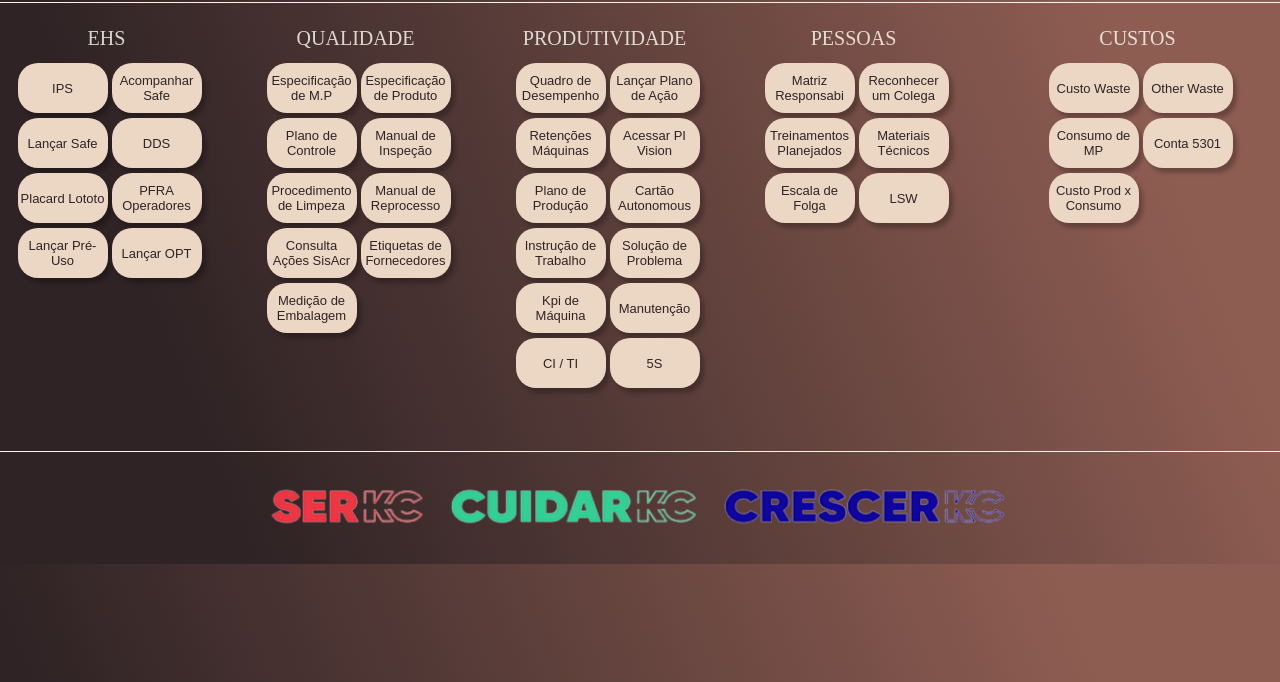
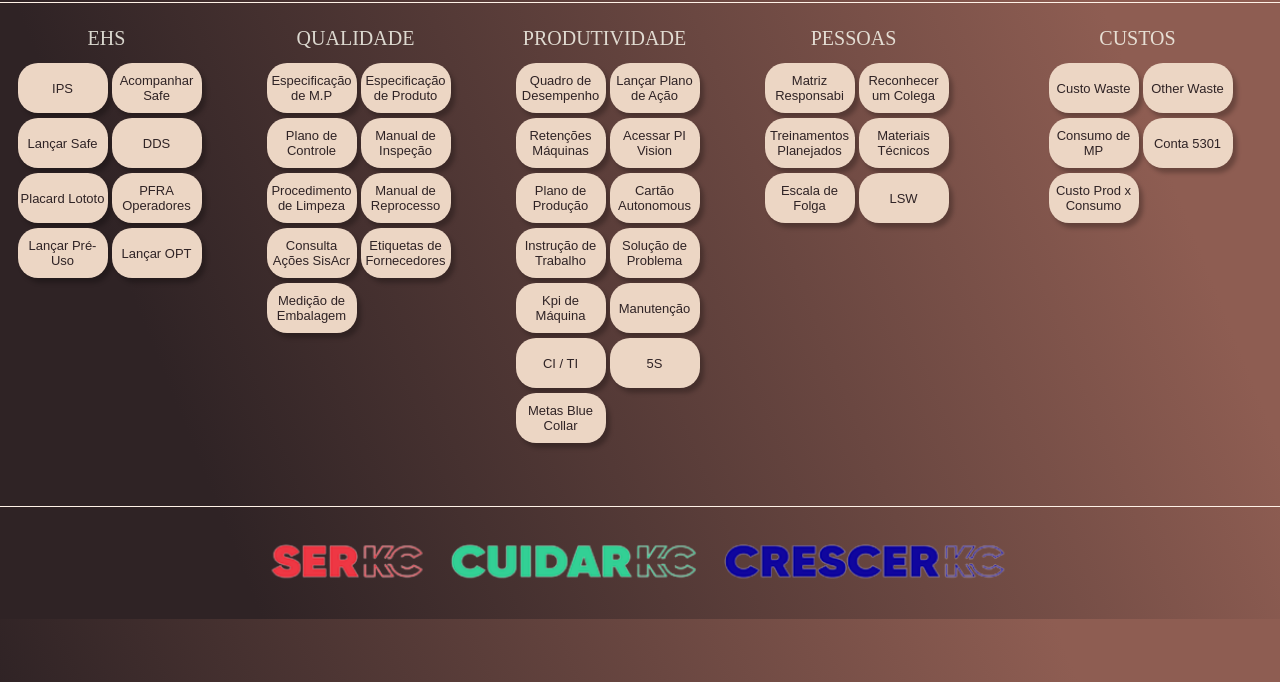
Before and after one commit to l24427/MelhoriaContinua_FB-14, a plain HTML site: page index.html in a window 1280 px wide. Shown: the part 118-800 px from the top of the page. Drawn offline with Linux system fonts and the light colour scheme.

Commit message:
Update index.html

```diff
--- a/index.html
+++ b/index.html
@@ -140,6 +140,9 @@
                 <a href="https://brsza022/PIVision/#/Displays/1385/5S" target="_blank"> <button
                                 class="Conteudo-principal-escrito-botao" style="text-decoration:none" target="_blank">5S
                                         </button></a>
+                  <a href="https://kimberlyclark.sharepoint.com/:x:/r/Sites/H945/_layouts/15/Doc.aspx?sourcedoc=%7B51F6206F-0621-41F4-90F3-191844532AA2%7D&file=METAS%20BLUE%20COLLAR%202025%20-%20BCM.xlsx&action=default&mobileredirect=true"> <button
+                                class="Conteudo-principal-escrito-botao" style="text-decoration:none" target="_blank"> Metas Blue Collar
+                                        </button></a>
 
             </div>
 
```
